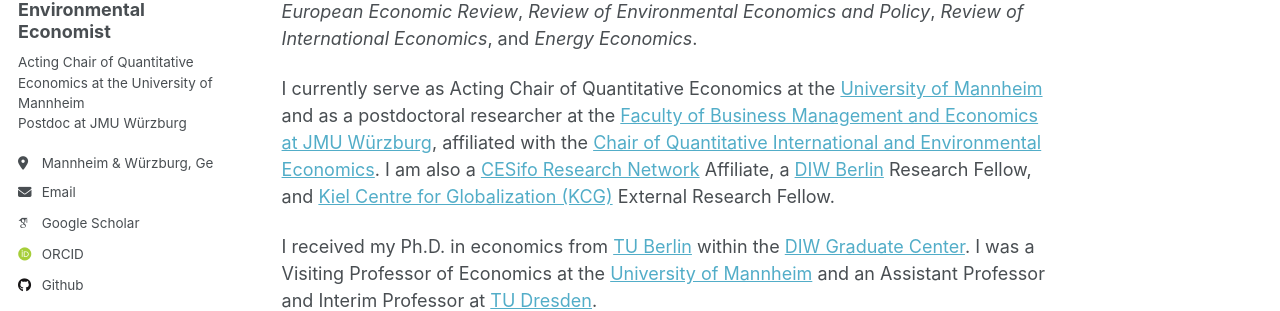
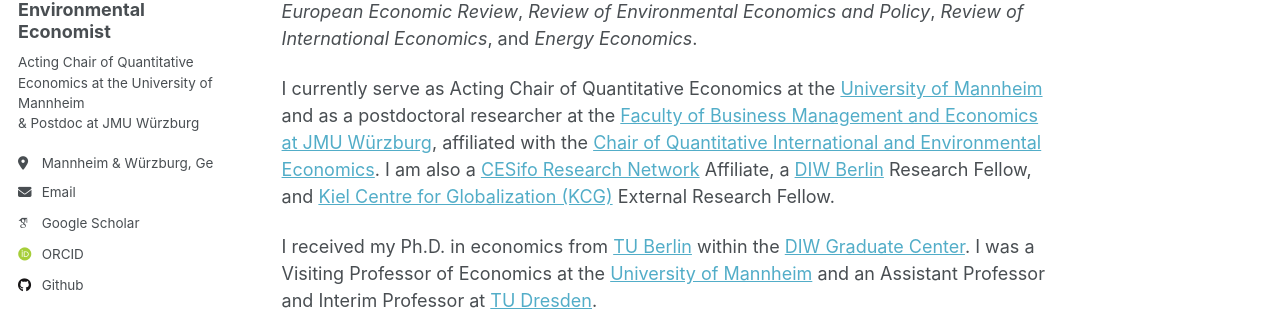
Before and after one commit to PhMRichter/PhMRichter.github.io, a Jekyll site: the page built from _pages/about.md, in a window 1280 px wide. Shown: the part 336-647 px from the top of the page. Built offline with Jekyll 4.4.1, drawn with Linux system fonts in a browser that asks for light colours; some web fonts are replaced.

```diff
--- a/_config.yml
+++ b/_config.yml
@@ -24,7 +24,7 @@ author:
   avatar           : "PhilippMRichter_lq.jpg"
   name             : "PMR: Trade and Environmental Economist" #"Philipp M. Richter"
   pronouns         : # example: "she/her"
-  bio              : "Acting Chair of Quantitative Economics at the University of Mannheim <br> Postdoc at JMU Würzburg" # Postdoctoral researcher at the Chair of Quantitative International and Environmental Economics at JMU Würzburg"
+  bio              : "Acting Chair of Quantitative Economics at the University of Mannheim <br> & Postdoc at JMU Würzburg" # Postdoctoral researcher at the Chair of Quantitative International and Environmental Economics at JMU Würzburg"
   location         : "Mannheim & Würzburg, Germany"  # "Sanderring 2, 97070 Würzburg, Germany"  <a href="https://www.wuerzburg.de/en" target="_blank">Würzburg, Germany</a>
   employer         : # "JMU Würzburg"
   uri              : # URL
```
